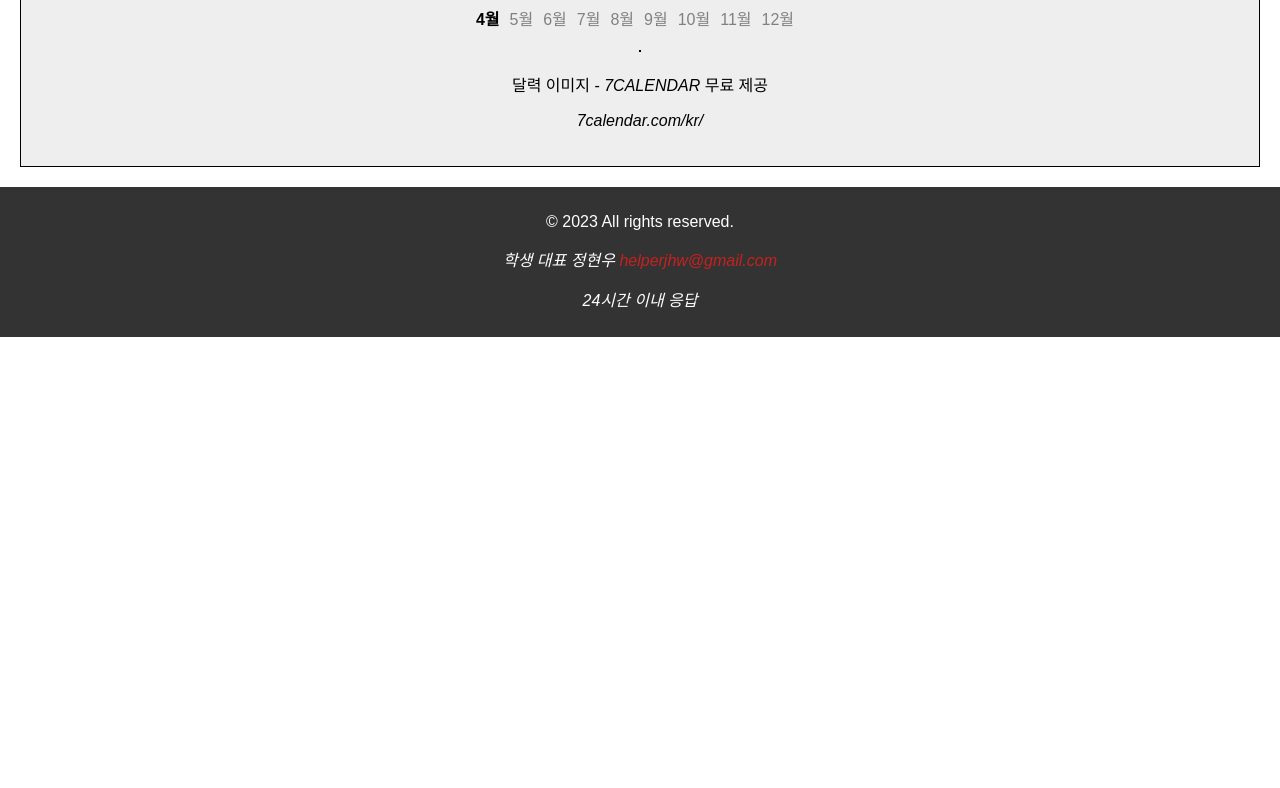
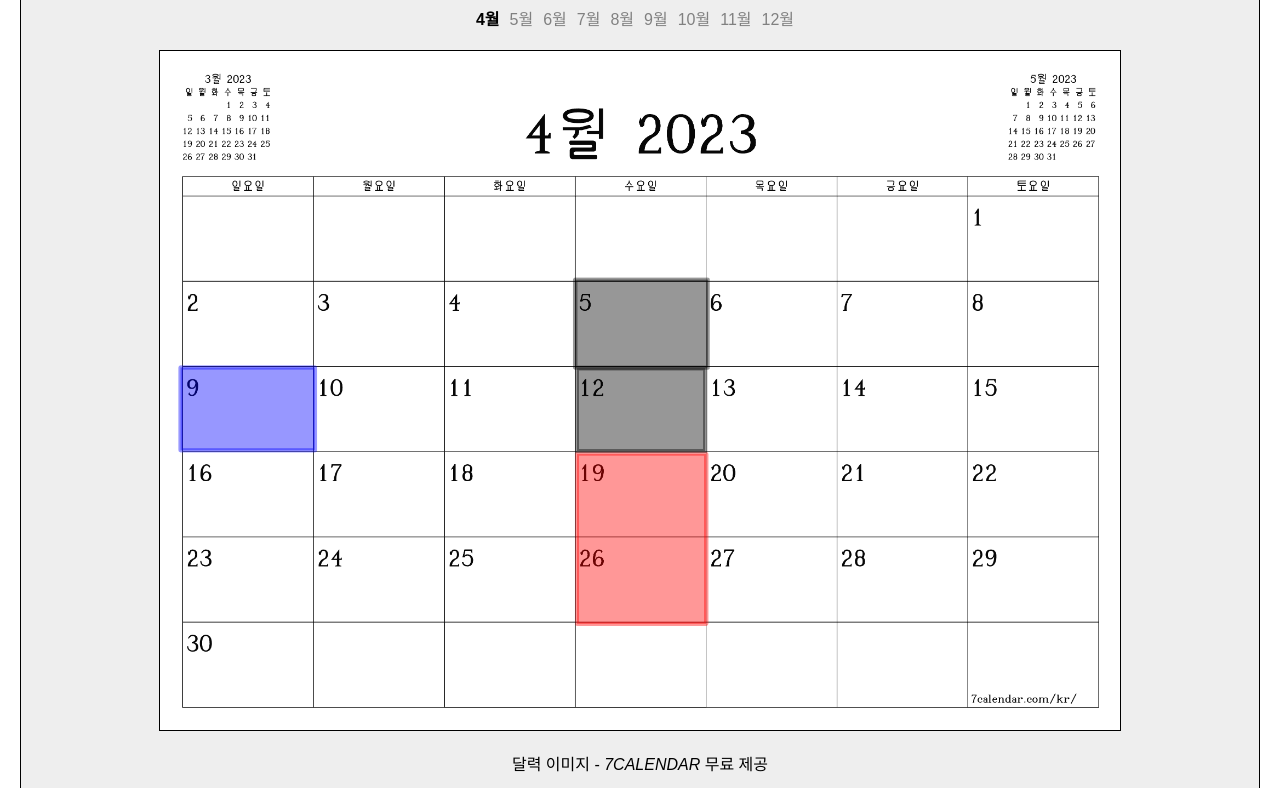
Before and after one commit to liam20231230/inchang-computer, a plain HTML site: page schedule.html in a window 1280 px wide. Shown: the part 240-1028 px from the top of the page. Before the commit the page ends 800 px from the top, so only its background shows below. Drawn offline with Linux system fonts and the light colour scheme; a script that the page names is missing.

Commit message:
Update schedule.html

```diff
--- a/schedule.html
+++ b/schedule.html
@@ -34,7 +34,7 @@
         <a class="month-selection" style="color:grey">12월</a>
       </div>
       <div>
-        <img src="assets/april.png" alt="" class="sdl-calendar">
+        <img src="april.png" alt="" class="sdl-calendar">
       </div>
       <p>달력 이미지 - <em><a href="https://7calendar.com/kr/">7CALENDAR</a></em> 무료 제공</p>
       <p><em><a href="https://7calendar.com/kr/">7calendar.com/kr/</a></em></p>
```
